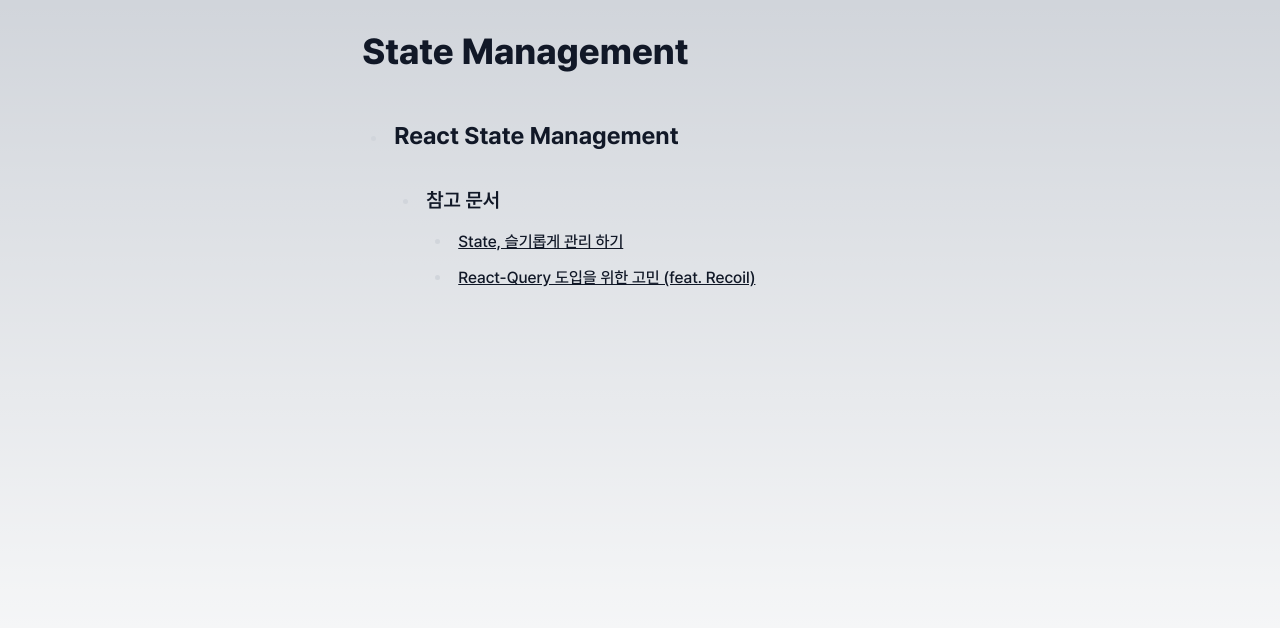
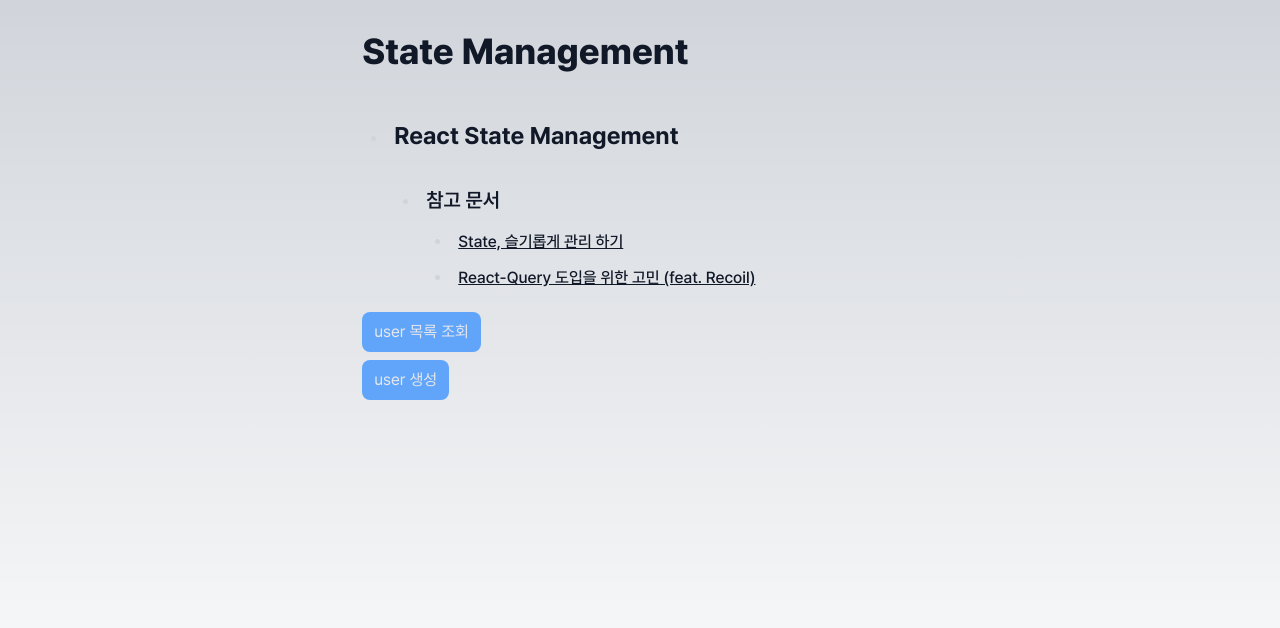
Before and after one commit to ony3000-lab/research-and-development, a Next.js app: page /state-management in a window 1280 px wide. Shown: the top 628 px of the page. Built offline with nearby package versions, Linux system fonts and the light colour scheme.

Commit message:
feat: user 목록 조회 및 user 생성 구현

```diff
--- a/src/pages/state-management/index.tsx
+++ b/src/pages/state-management/index.tsx
@@ -1,6 +1,61 @@
+import type { ComponentProps } from 'react';
+import { useCallback } from 'react';
+import axios from 'axios';
+import { faker } from '@faker-js/faker/locale/en';
+import type { ClientUser, ServerUser } from '@/types/models';
 import PageHead from '@/components/PageHead';
 
+function StyledButton({ children, onClick }: ComponentProps<'button'>) {
+  return (
+    <button
+      type="button"
+      className="inline-flex items-center justify-center rounded-lg bg-blue-400 py-1.5 px-3 text-gray-200 hover:bg-blue-600 active:bg-blue-800"
+      onClick={onClick}
+    >
+      {children}
+    </button>
+  );
+}
+
 export default function StateManagement() {
+  const selectUserHandler = useCallback(async () => {
+    try {
+      const response = await axios.get<ServerUser[]>('http://localhost:3500/users');
+      const users: ClientUser[] = response.data.map((serverUser) => ({
+        ...serverUser,
+        createdAt: new Date(serverUser.createdAt),
+        updatedAt: new Date(serverUser.updatedAt),
+      }));
+
+      console.log(users);
+    } catch (error) {
+      console.error(error);
+    }
+  }, []);
+
+  const insertUserHandler = useCallback(async () => {
+    try {
+      const firstName = faker.name.firstName();
+      const lastName = faker.name.lastName();
+      const data = {
+        avatarUrl: faker.internet.avatar(),
+        name: `${firstName} ${lastName}`,
+        email: faker.internet.exampleEmail(firstName, lastName),
+        company: faker.company.name(),
+      };
+      const response = await axios.post<ServerUser>('http://localhost:3500/users', data);
+      const user: ClientUser = {
+        ...response.data,
+        createdAt: new Date(response.data.createdAt),
+        updatedAt: new Date(response.data.updatedAt),
+      };
+
+      console.log(user);
+    } catch (error) {
+      console.error(error);
+    }
+  }, []);
+
   return (
     <>
       <PageHead title="State Management" />
@@ -39,6 +94,15 @@
             </ul>
           </li>
         </ul>
+
+        <div className="space-y-2">
+          <div>
+            <StyledButton onClick={() => selectUserHandler()}>user 목록 조회</StyledButton>
+          </div>
+          <div>
+            <StyledButton onClick={() => insertUserHandler()}>user 생성</StyledButton>
+          </div>
+        </div>
       </main>
     </>
   );
```
